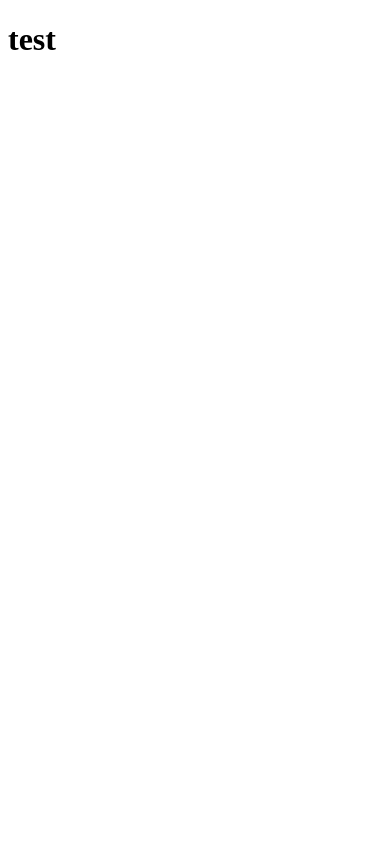
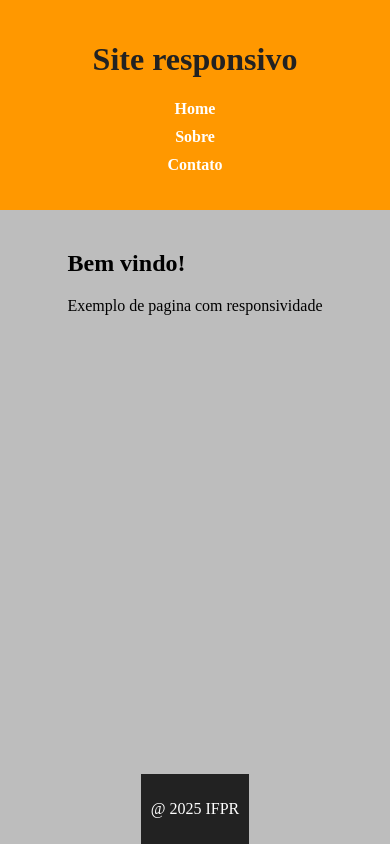
Before and after one commit to bastosgab/siteWebI, a plain HTML site: page index.html in a window 390 px wide. Drawn offline with Linux system fonts and the light colour scheme.

Commit message:
Site com teste de responsividade.

```diff
--- a/index.html
+++ b/index.html
@@ -1,11 +1,31 @@
 <!DOCTYPE html>
-<html lang="en">
+<html lang="pt-br">
 <head>
     <meta charset="UTF-8">
     <meta name="viewport" content="width=device-width, initial-scale=1.0">
     <title>Site responsivo ?</title>
 </head>
+<link rel="stylesheet" href="styles.css">
 <body>
-    <h1>test</h1>
+    <header>
+        <h1>Site responsivo</h1>
+        <nav>
+            <ul class="menu">
+                <li><a href="#">Home </a></li>
+                <li><a href="#">Sobre</a></li>
+                <li><a href="#">Contato</a></li>
+            </ul>
+        </nav>
+    </header>
+    <main>
+        <section>
+            <h2>Bem vindo!</h2>
+            <p>Exemplo de pagina com responsividade</p>
+        </section>
+    </main>
+
+    <footer>
+        <p>@ 2025 IFPR</p>
+    </footer>
 </body>
 </html>
--- a/styles.css
+++ b/styles.css
@@ -0,0 +1,62 @@
+body {
+    display: flex;
+    flex-direction: column;
+    align-items: center;
+    background-color: #e0e0e0;
+    min-height: 100vh;
+    margin: 0;
+}
+header {
+    width: 100%;
+    background-color: #1976d2;
+    color: #fff;
+    text-align: center;
+    padding: 20px 0;
+    box-sizing: border-box;
+}
+
+nav ul.menu {
+    list-style: none;
+    padding: 0;
+    display: flex;
+    justify-content: center;
+    gap: 20px;
+}
+
+nav ul.menu li a {
+    color: white;
+    text-decoration: none;
+    font-weight: bold;
+}
+
+main {
+    flex: 1;
+    max-width: 800px;
+    margin: 20px auto;
+    padding: 0 20px;
+}
+
+footer {
+    background-color: #222;
+    color: #fff;
+    text-align: center;
+    padding: 10px;
+}
+
+/* Exemplo de media query para responsividade */
+@media (max-width: 600px) {
+    body {
+        background-color: #bdbdbd;
+    }
+    header {
+        background-color: #ff9800;
+        color: #222;
+    }
+    nav ul.menu {
+        flex-direction: column;
+        gap: 10px;
+    }
+    main {
+        padding: 0 5px;
+    }
+}
```
